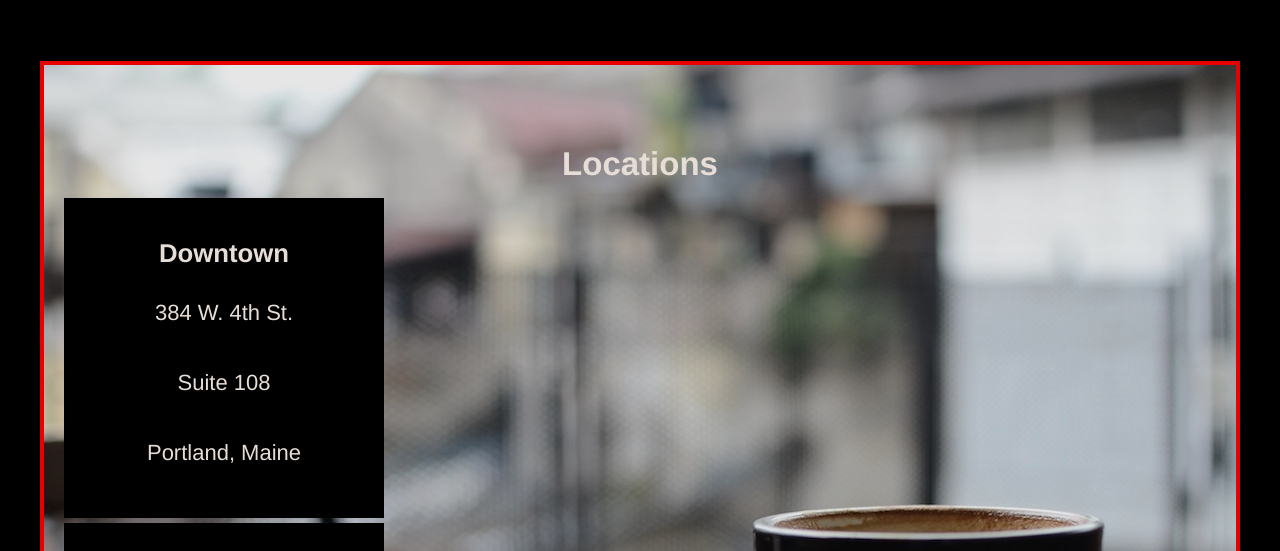
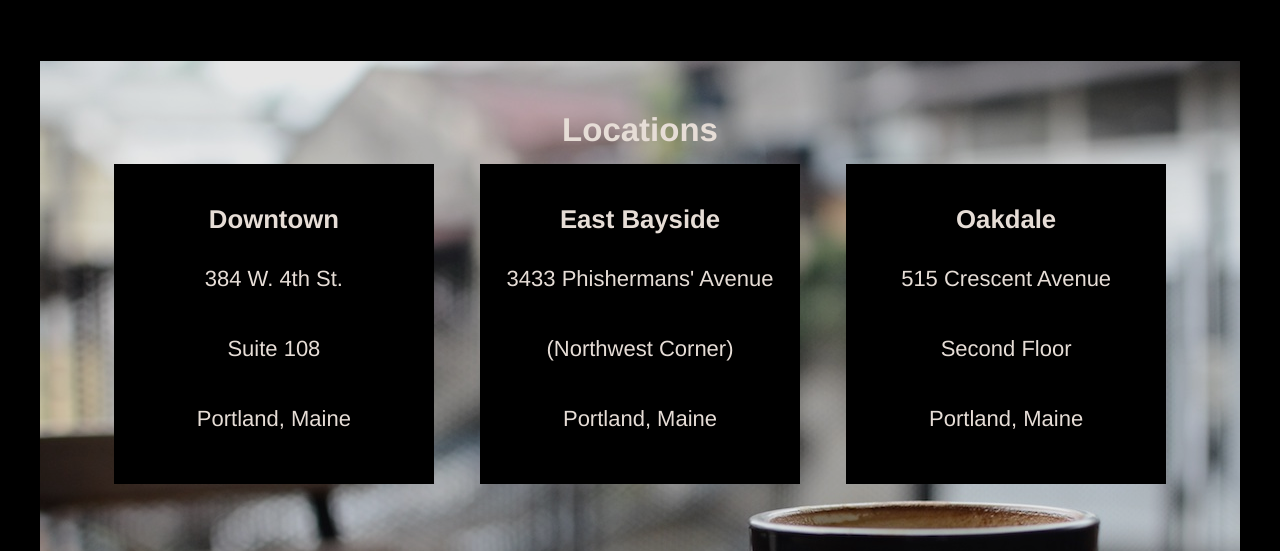
Before and after one commit to piecesonnapkins/teacozy, a plain HTML site: page index.html in a window 1280 px wide. Shown: the part 1548-2099 px from the top of the page. Drawn offline with Linux system fonts and the light colour scheme.

Commit message:
final version

```diff
--- a/resources/css/style.css
+++ b/resources/css/style.css
@@ -102,6 +102,7 @@ nav span {
 .item img {
   width: 300px;
   height: 200px;
+  border: 2px dotted white;
 }
 
 .item span {
@@ -114,10 +115,9 @@ nav span {
 /* Locations Section */
 
 #Locations {
-  border: 4px solid red;
   background-image: url(https://github.com/piecesonnapkins/teacozy/blob/master/resources/images/img-locations-background.jpg?raw=true);
   height: 500px;
-  padding-top: 70px;
+  padding-top: 40px;
   display: block;
 }
 
@@ -128,7 +128,8 @@ nav span {
   margin: 5px 20px;
   width: 300px;
   height: 300px;
-  display: flex;
+  flex-basis: 280px;
+  display: inline-flex;
   flex-direction: column;
   justify-content: center;
 }
```
